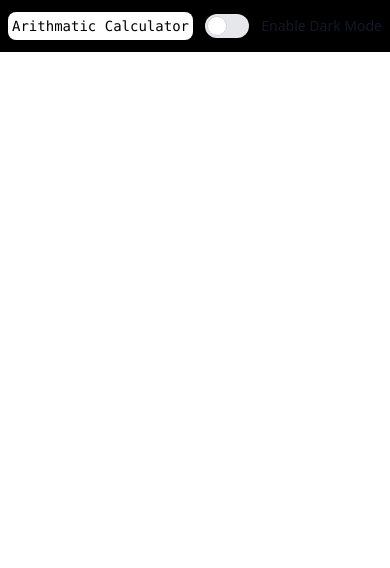
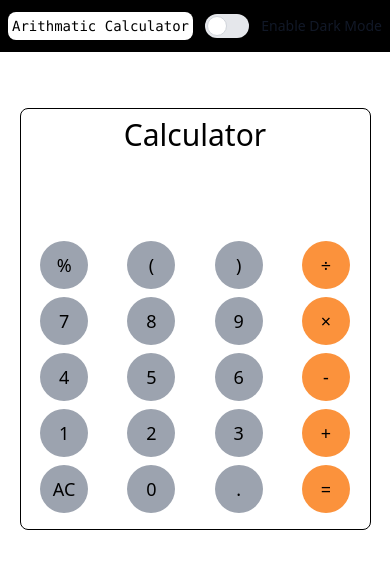
Before and after one commit to vishal-kumaar/simple-calculator, a React (Create React App) app: page / in a window 390 px wide. Shown: the top 568 px of the page. Built offline with nearby package versions, Linux system fonts and the light colour scheme.

Commit message:
Created calculator for mobile

```diff
--- a/src/App.js
+++ b/src/App.js
@@ -1,9 +1,10 @@
 import { useState } from "react";
+import Calculator from "./components/Calculator";
 import Navbar from "./components/Navbar";
 
 function App() {
   const [mode, setMode] = useState("light");
-  const toogleMode = () => {
+  const toggleMode = () => {
     if (mode === "dark"){
       setMode("light");
     }
@@ -14,7 +15,8 @@ function App() {
 
   return (
     <div className={`${mode==="dark" ? "bg-gray-900" : "bg-light"} h-screen`}>
-      <Navbar mode={mode} toogleMode={toogleMode}/>
+      <Navbar mode={mode} toggleMode={toggleMode} />
+        <Calculator mode={mode} />
     </div>
   );
 }
--- /dev/null
+++ b/src/components/Calculator.js
@@ -0,0 +1,70 @@
+import React, { useState } from 'react'
+
+export default function Calculator(props) {
+    const [inputVal, setInputVal] = useState("");
+    const calculate = () => {
+        try{
+            setInputVal(eval(inputVal));
+        }
+        catch{
+            alert("Something went wrong");
+        }
+    }
+
+    let border;
+    let textColor;
+    let bgColor;
+    let btnColor;
+
+    if (props.mode === "dark"){
+        border = "border";
+        textColor = "text-white";
+        bgColor = "bg-black"
+        btnColor = "bg-gray-600"
+    }
+    else {
+        border = "border border-black";
+        textColor = "text-black";
+        bgColor = "bg-white";
+        btnColor = "bg-gray-400";
+    }
+
+    return (
+        <div className={`${border} rounded-lg ${textColor} w-[90%] text-center m-auto mt-14 ${bgColor}`}>
+            <div className="text-3xl my-2">Calculator</div>
+            <div type="text" className={`pr-2 mt-8 w-full h-10 text-2xl ${textColor} text-right outline-none bg-transparent`}>{inputVal}</div>
+            <div className="my-4">
+                <div className="flex justify-around items-center mt-2">
+                    <button className={`${btnColor} w-12 h-12 rounded-full text-lg active:translate-y-1`} onClick={() => setInputVal(inputVal + "%")}>%</button>
+                    <button className={`${btnColor} w-12 h-12 rounded-full text-lg active:translate-y-1`} onClick={() => setInputVal(inputVal + "(")}>(</button>
+                    <button className={`${btnColor} w-12 h-12 rounded-full text-lg active:translate-y-1`} onClick={() => setInputVal(inputVal + ")")}>)</button>
+                    <button className="bg-orange-400 w-12 h-12 rounded-full text-lg active:translate-y-1" onClick={() => setInputVal(inputVal + "/")}>&divide;</button>
+                </div>
+                <div className="flex justify-around items-center mt-2">
+                    <button className={`${btnColor} w-12 h-12 rounded-full text-lg active:translate-y-1`} onClick={() => setInputVal(inputVal + "7")}>7</button>
+                    <button className={`${btnColor} w-12 h-12 rounded-full text-lg active:translate-y-1`} onClick={() => setInputVal(inputVal + "8")}>8</button>
+                    <button className={`${btnColor} w-12 h-12 rounded-full text-lg active:translate-y-1`} onClick={() => setInputVal(inputVal + "9")}>9</button>
+                    <button className="bg-orange-400 w-12 h-12 rounded-full text-lg active:translate-y-1" onClick={() => setInputVal(inputVal + "*")}>&times;</button>
+                </div>
+                <div className="flex justify-around items-center mt-2">
+                    <button className={`${btnColor} w-12 h-12 rounded-full text-lg active:translate-y-1`} onClick={() => setInputVal(inputVal + "4")}>4</button>
+                    <button className={`${btnColor} w-12 h-12 rounded-full text-lg active:translate-y-1`} onClick={() => setInputVal(inputVal + "5")}>5</button>
+                    <button className={`${btnColor} w-12 h-12 rounded-full text-lg active:translate-y-1`} onClick={() => setInputVal(inputVal + "6")}>6</button>
+                    <button className="bg-orange-400 w-12 h-12 rounded-full text-lg active:translate-y-1" onClick={() => setInputVal(inputVal + "-")}>-</button>
+                </div>
+                <div className="flex justify-around items-center mt-2">
+                    <button className={`${btnColor} w-12 h-12 rounded-full text-lg active:translate-y-1`} onClick={() => setInputVal(inputVal + "1")}>1</button>
+                    <button className={`${btnColor} w-12 h-12 rounded-full text-lg active:translate-y-1`} onClick={() => setInputVal(inputVal + "2")}>2</button>
+                    <button className={`${btnColor} w-12 h-12 rounded-full text-lg active:translate-y-1`} onClick={() => setInputVal(inputVal + "3")}>3</button>
+                    <button className="bg-orange-400 w-12 h-12 rounded-full text-lg active:translate-y-1" onClick={() => setInputVal(inputVal + "+")}>+</button>
+                </div>
+                <div className="flex justify-around items-center mt-2">
+                    <button className={`${btnColor} w-12 h-12 rounded-full text-lg active:translate-y-1`} onClick={() => setInputVal("")}>AC</button>
+                    <button className={`${btnColor} w-12 h-12 rounded-full text-lg active:translate-y-1`} onClick={() => setInputVal(inputVal + "0")}>0</button>
+                    <button className={`${btnColor} w-12 h-12 rounded-full text-lg active:translate-y-1`} onClick={() => setInputVal(inputVal + ".")}>.</button>
+                    <button className="bg-orange-400 w-12 h-12 rounded-full text-lg active:translate-y-1" onClick={calculate}>=</button>
+                </div>
+            </div>
+        </div>
+  )
+}
--- a/src/components/Navbar.js
+++ b/src/components/Navbar.js
@@ -7,7 +7,7 @@ export default function Navbar(props) {
         Arithmatic Calculator
       </div>
       <label className="inline-flex relative items-center cursor-pointer">
-        <input type="checkbox" value="" className="sr-only peer" id="checkbox" onClick={props.toogleMode}/>
+        <input type="checkbox" value="" className="sr-only peer" id="checkbox" onClick={props.toggleMode}/>
         <div className="w-11 h-6 bg-gray-200 peer-focus:outline-none peer-focus:ring-4 peer-focus:ring-blue-300 dark:peer-focus:ring-blue-800 rounded-full peer dark:bg-gray-700 peer-checked:after:translate-x-full peer-checked:after:border-white after:content-[''] after:absolute after:top-[4px] after:left-[2px] after:bg-white after:border-gray-300 after:border after:rounded-full after:h-5 after:w-5 after:transition-all dark:border-gray-600 peer-checked:bg-blue-600"></div>
         <span className="ml-3 text-sm font-medium text-gray-900 dark:text-gray-300">{props.mode==="dark" ? "Disable" : "Enable"} Dark Mode</span>
       </label>
```
Also changed, not shown: 1 other file (tests, documents, lock files or other folders).
